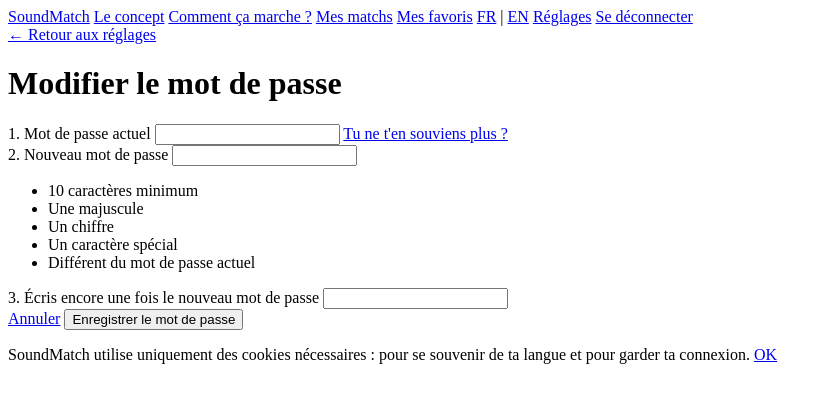
After one commit to justinestalder-svg/progserv2-projet-stalder-tomic, a PHP site: page /mot-de-passe.php in a window 1280 px wide. The commit adds this page. Shown: the top 403 px of the page, without its empty margins (0-830 px from the left). Run offline with PHP 8.4, Linux system fonts and the light colour scheme; the visitor is signed in with stand-in values (Sample User, id 1); tables that the repository leaves empty hold one stand-in row (values such as "Sample post").

Commit message:
Page Modifier le mot de passe

```diff
--- a/src/i18n/fr.php
+++ b/src/i18n/fr.php
@@ -121,4 +121,19 @@ return [
     'reglages_modifier_mdp' => 'Modifier le mot de passe',
     'reglages_appareils' => 'Gérer mes appareils',
     'reglages_supprimer_texte' => 'Attention : la suppression de ton compte est définitive.',
+
+    // Modifier le mot de passe
+    'mdp_titre' => 'Modifier le mot de passe',
+    'mdp_retour' => '← Retour aux réglages',
+    'mdp_actuel' => '1. Mot de passe actuel',
+    'mdp_oublie_lien' => "Tu ne t'en souviens plus ?",
+    'mdp_nouveau' => '2. Nouveau mot de passe',
+    'mdp_regle_different' => 'Différent du mot de passe actuel',
+    'mdp_confirmation' => '3. Écris encore une fois le nouveau mot de passe',
+    'mdp_annuler' => 'Annuler',
+    'mdp_bouton' => 'Enregistrer le mot de passe',
+    'mdp_succes' => 'Mot de passe modifié. Ton nouveau mot de passe est enregistré.',
+    'erreur_mdp_actuel' => 'Mot de passe actuel incorrect.',
+    'erreur_mdp_identique' => 'Le nouveau mot de passe doit être différent du mot de passe actuel.',
+    'erreur_mdp_confirmation' => 'Les deux mots de passe ne sont pas identiques.',
 ];
--- /dev/null
+++ b/src/public/mot-de-passe.php
@@ -0,0 +1,143 @@
+<?php
+// Cookie de session protégé : le JavaScript ne peut pas le lire (httponly)
+// et il n'est pas envoyé par les autres sites (samesite)
+session_set_cookie_params([
+    'httponly' => true,
+    'samesite' => 'Lax',
+]);
+session_start();
+
+require_once __DIR__ . '/../utils/autoloader.php';
+require_once __DIR__ . '/../utils/langue.php';
+
+use Comptes\CompteManager;
+
+// Page privée : si personne n'est connecté, on renvoie vers la connexion
+if (!isset($_SESSION['id_compte'])) {
+    header('Location: connexion.php');
+    exit();
+}
+
+$compteManager = new CompteManager();
+$compte = $compteManager->getCompteById($_SESSION['id_compte']);
+
+$erreurs = [];
+$succes = false;
+
+// Le formulaire a été envoyé
+if ($_SERVER['REQUEST_METHOD'] === 'POST') {
+    // On ne fait jamais de trim() sur un mot de passe : les espaces comptent
+    $motDePasseActuel = $_POST['mot_de_passe_actuel'] ?? '';
+    $nouveauMotDePasse = $_POST['nouveau_mot_de_passe'] ?? '';
+    $confirmation = $_POST['confirmation'] ?? '';
+
+    // 1. Le mot de passe actuel doit être le bon
+    if (!password_verify($motDePasseActuel, $compte->getMotDePasseHash())) {
+        $erreurs['actuel'] = $textes['erreur_mdp_actuel'];
+    }
+
+    // 2. Le nouveau mot de passe : les 4 règles de l'inscription...
+    if (
+        strlen($nouveauMotDePasse) < 10
+        || !preg_match('/[A-Z]/', $nouveauMotDePasse)
+        || !preg_match('/[0-9]/', $nouveauMotDePasse)
+        || !preg_match('/[^A-Za-z0-9]/', $nouveauMotDePasse)
+    ) {
+        $erreurs['nouveau'] = $textes['erreur_mot_de_passe'];
+    } else if ($nouveauMotDePasse === $motDePasseActuel) {
+        // ... et différent du mot de passe actuel
+        $erreurs['nouveau'] = $textes['erreur_mdp_identique'];
+    }
+
+    // 3. Les deux nouveaux mots de passe doivent être identiques
+    if ($nouveauMotDePasse !== $confirmation) {
+        $erreurs['confirmation'] = $textes['erreur_mdp_confirmation'];
+    }
+
+    // 4. Tout est bon : on enregistre le nouveau mot de passe (haché)
+    if (empty($erreurs)) {
+        $compte->setMotDePasseHash(password_hash($nouveauMotDePasse, PASSWORD_DEFAULT));
+        $compteManager->updateCompte($compte);
+
+        // Nouvel identifiant de session, par sécurité
+        session_regenerate_id(true);
+
+        $succes = true;
+    }
+}
+?>
+<!DOCTYPE html>
+<html lang="<?= $langue ?>">
+
+<head>
+    <meta charset="UTF-8">
+    <meta name="viewport" content="width=device-width, initial-scale=1.0">
+    <title><?= $textes['mdp_titre'] ?> | SoundMatch</title>
+</head>
+
+<body>
+    <?php require __DIR__ . '/../includes/entete.php'; ?>
+
+    <main>
+        <a href="reglages.php"><?= $textes['mdp_retour'] ?></a>
+        <h1><?= $textes['mdp_titre'] ?></h1>
+
+        <?php if ($succes) { ?>
+            <!-- Écran de succès -->
+            <p><?= $textes['mdp_succes'] ?></p>
+            <a href="reglages.php"><?= $textes['mdp_retour'] ?></a>
+        <?php } else { ?>
+            <form method="post">
+                <!-- 1. Mot de passe actuel -->
+                <div>
+                    <label for="mot_de_passe_actuel"><?= $textes['mdp_actuel'] ?></label>
+                    <input type="password" id="mot_de_passe_actuel" name="mot_de_passe_actuel"
+                        required autocomplete="current-password">
+                    <?php if (isset($erreurs['actuel'])) { ?>
+                        <p><?= htmlspecialchars($erreurs['actuel']) ?></p>
+                    <?php } ?>
+                    <a href="mot-de-passe-oublie.php"><?= $textes['mdp_oublie_lien'] ?></a>
+                </div>
+
+                <!-- 2. Nouveau mot de passe -->
+                <div>
+                    <label for="nouveau_mot_de_passe"><?= $textes['mdp_nouveau'] ?></label>
+                    <input type="password" id="nouveau_mot_de_passe" name="nouveau_mot_de_passe"
+                        required minlength="10" autocomplete="new-password">
+                    <ul>
+                        <li><?= $textes['inscription_regle_longueur'] ?></li>
+                        <li><?= $textes['inscription_regle_majuscule'] ?></li>
+                        <li><?= $textes['inscription_regle_chiffre'] ?></li>
+                        <li><?= $textes['inscription_regle_special'] ?></li>
+                        <li><?= $textes['mdp_regle_different'] ?></li>
+                    </ul>
+                    <?php if (isset($erreurs['nouveau'])) { ?>
+                        <p><?= htmlspecialchars($erreurs['nouveau']) ?></p>
+                    <?php } ?>
+                </div>
+
+                <!-- 3. Confirmation -->
+                <div>
+                    <label for="confirmation"><?= $textes['mdp_confirmation'] ?></label>
+                    <input type="password" id="confirmation" name="confirmation"
+                        required minlength="10" autocomplete="new-password">
+                    <?php if (isset($erreurs['confirmation'])) { ?>
+                        <p><?= htmlspecialchars($erreurs['confirmation']) ?></p>
+                    <?php } ?>
+                </div>
+
+                <a href="reglages.php"><?= $textes['mdp_annuler'] ?></a>
+                <button type="submit"><?= $textes['mdp_bouton'] ?></button>
+            </form>
+        <?php } ?>
+    </main>
+
+    <?php if (!$cookiesAcceptes) { ?>
+        <p>
+            <?= $textes['cookies_message'] ?>
+            <a href="?cookies=ok"><?= $textes['cookies_ok'] ?></a>
+        </p>
+    <?php } ?>
+</body>
+
+</html>
```
Also changed, not shown: src/i18n/en.php (+15 -0 lines).
